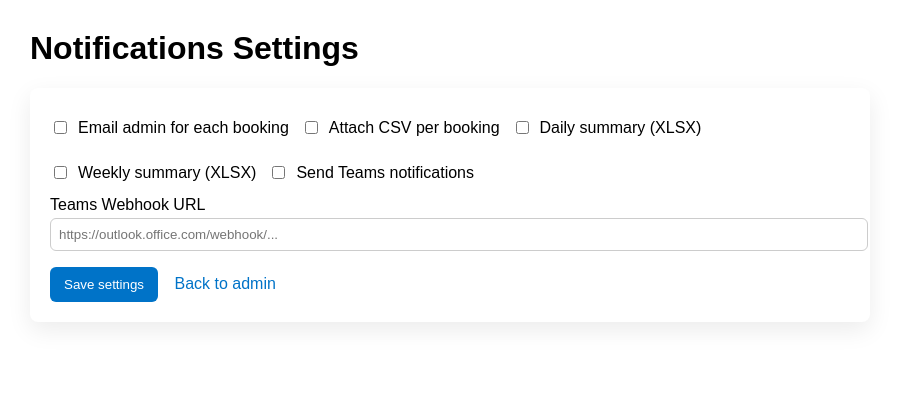
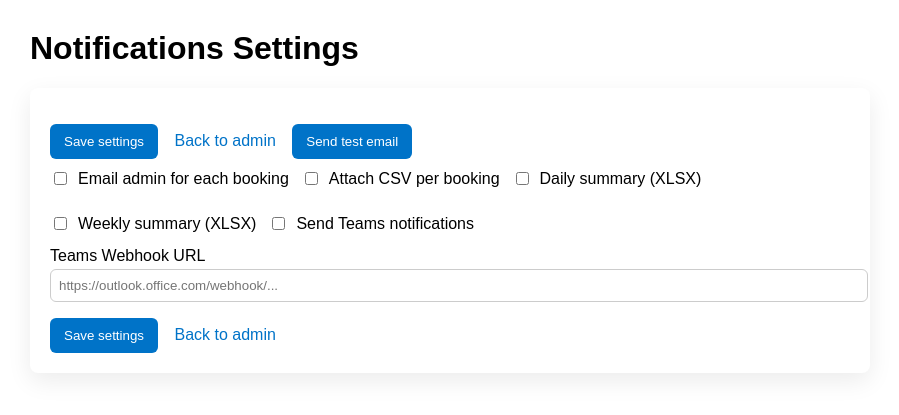
Before and after one commit to misterjcampbell/acop-chatbot-demo, a Python web app: template templates/admin_settings.html in a window 1280 px wide. Shown: the top 415 px of the page, without its empty margins (0-899 px from the left). Run offline with Jinja, Linux system fonts and the light colour scheme; the template is opened without the code that fills it, so the values that code supplies are empty.

Commit message:
Enhance admin settings with save and test email buttons
Added buttons for saving settings and sending test emails.

```diff
--- a/templates/admin_settings.html
+++ b/templates/admin_settings.html
@@ -18,6 +18,22 @@
     <h1>Notifications Settings</h1>
     <div class="card">
         <form method="post" action="/admin/settings">
+            <!-- Add inside admin_settings form -->
+<div style="margin-top:16px;">
+  <button type="submit" class="green">Save settings</button>
+  <a href="/admin" style="margin-left:12px;">Back to admin</a>
+  <button type="button" onclick="testEmail()" style="margin-left:12px;" class="green">Send test email</button>
+</div>
+
+<script>
+function testEmail(){
+  fetch('/admin/test-email', { method: 'GET', credentials: 'include' })
+    .then(r => r.text())
+    .then(t => alert(t))
+    .catch(e => alert('Test email failed: ' + e))
+}
+</script>
+
             <div class="toggles">
                 <label><input type="checkbox" name="email_per_booking" value="1" {% if settings.email_per_booking %}checked{% endif %}> Email admin for each booking</label>
                 <label><input type="checkbox" name="attach_csv" value="1" {% if settings.attach_csv %}checked{% endif %}> Attach CSV per booking</label>
```
